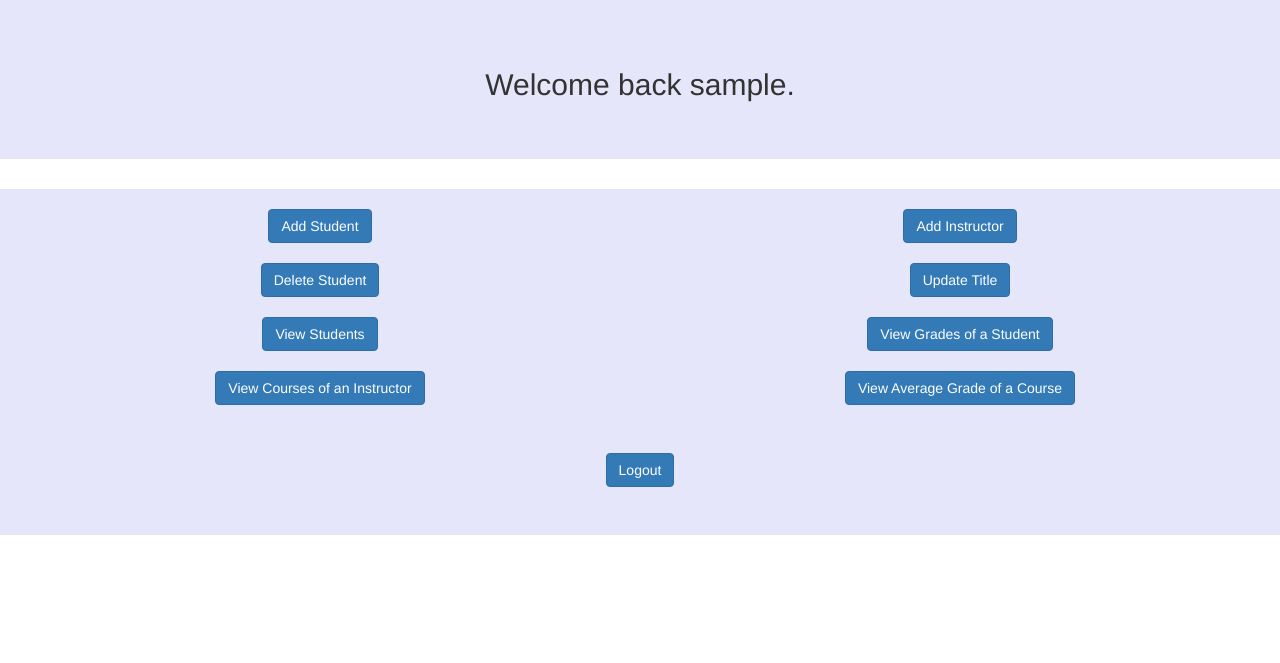
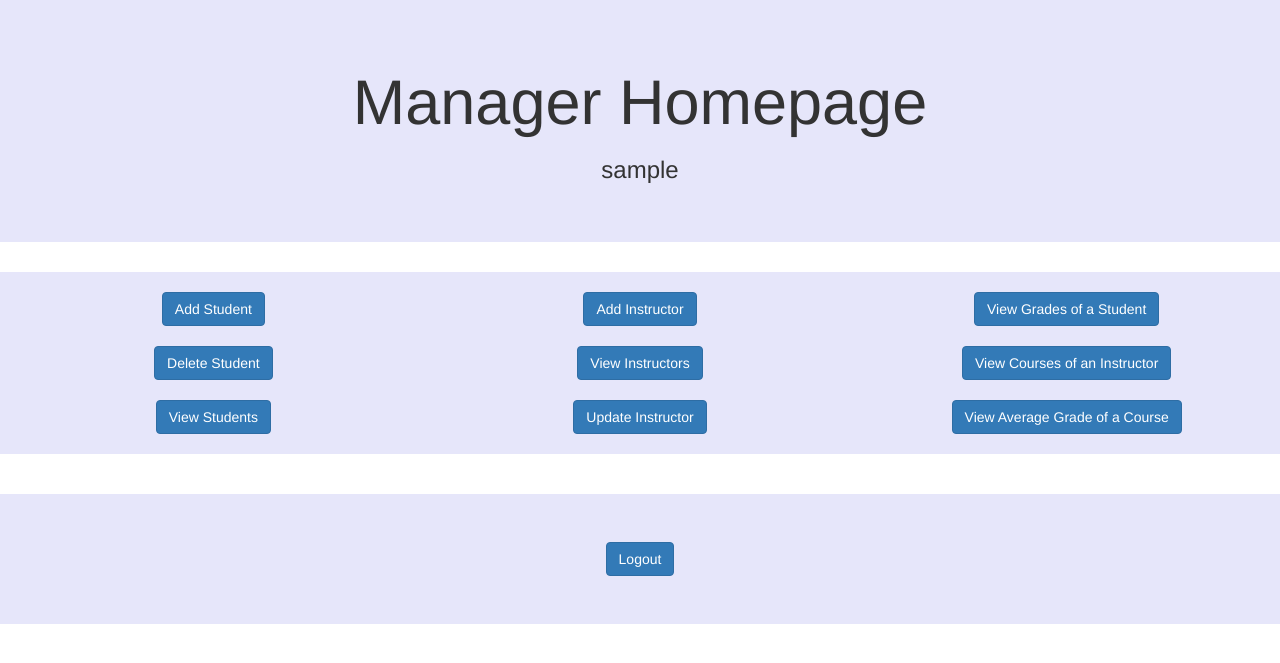
Before and after one commit to yusuferdemnacar/simpleboun, a Django app: template registration/templates/managerHome.html in a window 1280 px wide. Shown: the top 663 px of the page. Run offline with Django 3.2, Linux system fonts and the light colour scheme; the template is opened without the code that fills it: most values are stand-ins (such as "Sample title", 1, 10 or a date in 2020); some libraries are stand-ins or nearby versions.

Commit message:
Fixed login and manager home pages.

```diff
--- a/registration/templates/managerHome.html
+++ b/registration/templates/managerHome.html
@@ -21,48 +21,51 @@
     </style>
 </head>
 <body>
-    <div class="wrapper">
-        <div style="background-color:lavender; !important" class="jumbotron text-center bg-primary">
-            <h2> Welcome back {{username}}.</h2>
+    <div style="background-color:lavender; !important" class="jumbotron text-center bg-primary">
+        <h1>Manager Homepage</h1>
+		<h3>{{username}}</h3>
     </div>
 	<div style="background-color:lavender" class="container-fluid">
 		<br>
 		<div class="row">
-			<div class="col-lg-6 text-center">
+			<div class="col-lg-4 text-center">
 				<a href="{%url 'managerHome/addStudentPage' %}" class="btn btn-primary" role="button">Add Student</a>
 			</div>
-			<div class="col-lg-6 text-center">
+			<div class="col-lg-4 text-center">
 				<a href="{%url 'index' %}" class="btn btn-primary" role="button">Add Instructor</a>
 			</div>
-		</div>
-		<br>
-		<div class="row">
-			<div class="col-lg-6 text-center">
-				<a href="{%url 'index' %}" class="btn btn-primary" role="button">Delete Student</a>
-			</div>
-			<div class="col-lg-6 text-center">
-				<a href="{%url 'index' %}" class="btn btn-primary" role="button">Update Title</a>
-			</div>
-		</div>
-		<br>
-		<div class="row">
-			<div class="col-lg-6 text-center">
-				<a href="{%url 'index' %}" class="btn btn-primary" role="button">View Students</a>
-			</div>
-			<div class="col-lg-6 text-center">
+			<div class="col-lg-4 text-center">
 				<a href="{%url 'index' %}" class="btn btn-primary" role="button">View Grades of a Student</a>
 			</div>
 		</div>
 		<br>
 		<div class="row">
-			<div class="col-lg-6 text-center">
+			<div class="col-lg-4 text-center">
+				<a href="{%url 'index' %}" class="btn btn-primary" role="button">Delete Student</a>
+			</div>
+			<div class="col-lg-4 text-center">
+				<a href="{%url 'index' %}" class="btn btn-primary" role="button">View Instructors</a>
+			</div>
+			<div class="col-lg-4 text-center">
 				<a href="{%url 'index' %}" class="btn btn-primary" role="button">View Courses of an Instructor</a>
 			</div>
-			<div class="col-lg-6 text-center">
+		</div>
+		<br>
+		<div class="row">
+			<div class="col-lg-4 text-center">
+				<a href="{%url 'index' %}" class="btn btn-primary" role="button">View Students</a>
+			</div>
+			<div class="col-lg-4 text-center">
+				<a href="{%url 'index' %}" class="btn btn-primary" role="button">Update Instructor</a>
+			</div>
+			<div class="col-lg-4 text-center">
 				<a href="{%url 'index' %}" class="btn btn-primary" role="button">View Average Grade of a Course</a>
 			</div>
 		</div>
+		<br>
 	</div>
+	<br>
+	<br>
 	<div style="background-color:lavender; !important" class="jumbotron text-center bg-primary">
 		<a href="{%url 'index' %}" class="btn btn-primary" role="button">Logout</a>
     </div>
--- a/registration/views.py
+++ b/registration/views.py
@@ -63,7 +63,7 @@ def studentLogin(req):
 
     if result: #If a result is retrieved
         req.session["username"]=username #Record username into the current session
-        return HttpResponseRedirect('../registration/toy') #Redirect user to home page
+        return HttpResponseRedirect('../registration/studentHome') #Redirect user to home page
     else:
         return HttpResponseRedirect('../registration/studentIndex?fail=true')
 
@@ -95,13 +95,13 @@ def studentHome(req):
     username=req.POST["username"]
     password=req.POST["password"]
 
-    result=run_statement(f"SELECT * FROM Student WHERE username='{username}' and password='{password}';") #Run the query in DB
+    result=run_statement(f"SELECT * FROM Instructor WHERE username='{username}' and password='{password}';") #Run the query in DB
 
     if result: #If a result is retrieved
         req.session["username"]=username #Record username into the current session
         return HttpResponseRedirect('../registration/toy') #Redirect user to home page
     else:
-        return HttpResponseRedirect('../registration/studentIndex?fail=true')
+        return HttpResponseRedirect('../registration/instructorIndex?fail=true')
 
 def instructorHome(req):
 
```
Also changed, not shown: registration/templates/instructorLogin.html (+9 -10 lines), registration/templates/managerLogin.html (+9 -10 lines), registration/templates/studentLogin.html (+9 -10 lines).
